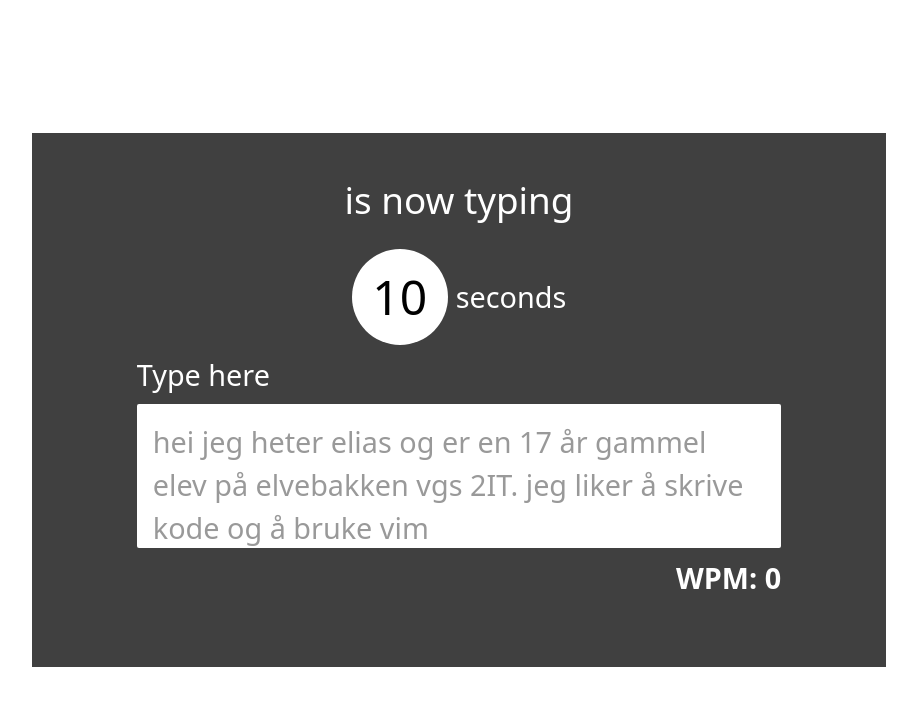
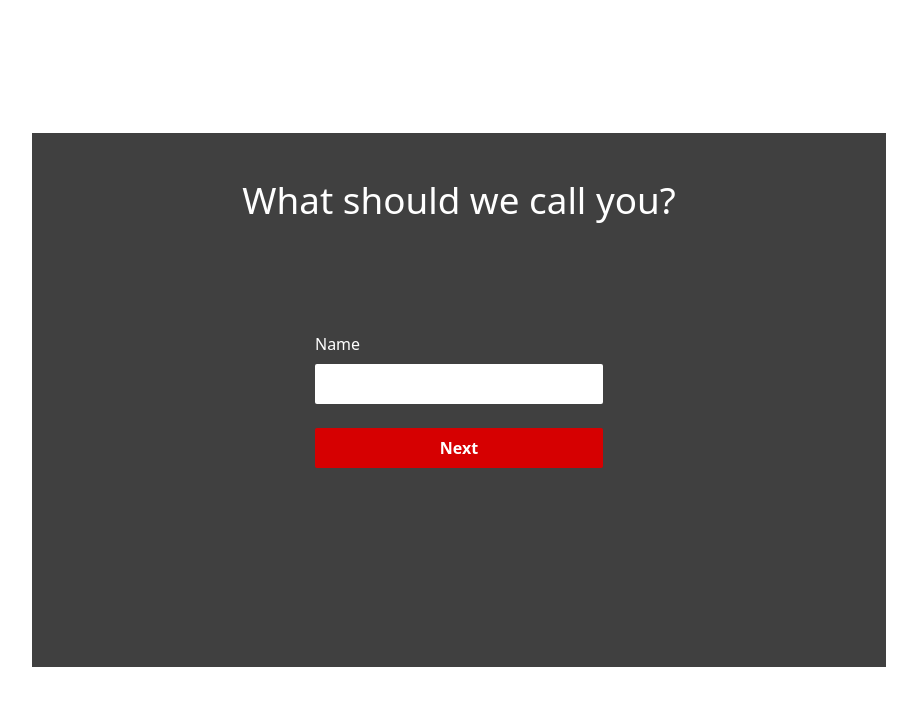
Before and after one commit to eliasuran/aller-typing-test-react, a React (Vite) app: page / in a window 1280 px wide. Shown: the top 706 px of the page, without its empty margins (181-1098 px from the left). Built offline with nearby package versions, Linux system fonts and the light colour scheme.

Commit message:
fix deployment

```diff
--- a/src/App.tsx
+++ b/src/App.tsx
@@ -177,14 +177,7 @@ export default function Home() {
   return (
     <Layout>
       <div className='relative h-full w-full'>
-        <div className='absolute inset-0 grid place-items-center'>
-          <h1 className='absolute left-0 top-0 w-full text-center text-lg'>
-            {stages[1].title}
-          </h1>
-          {stages[1].content}
-        </div>
-
-        {/*{stages.map((stage) => (
+        {stages.map((stage) => (
           <div key={stage.stageNr}>
             {stage.stageNr === currentStage && (
               <>
@@ -197,7 +190,7 @@ export default function Home() {
               </>
             )}
           </div>
-        ))}*/}
+        ))}
       </div>
     </Layout>
   );
```
